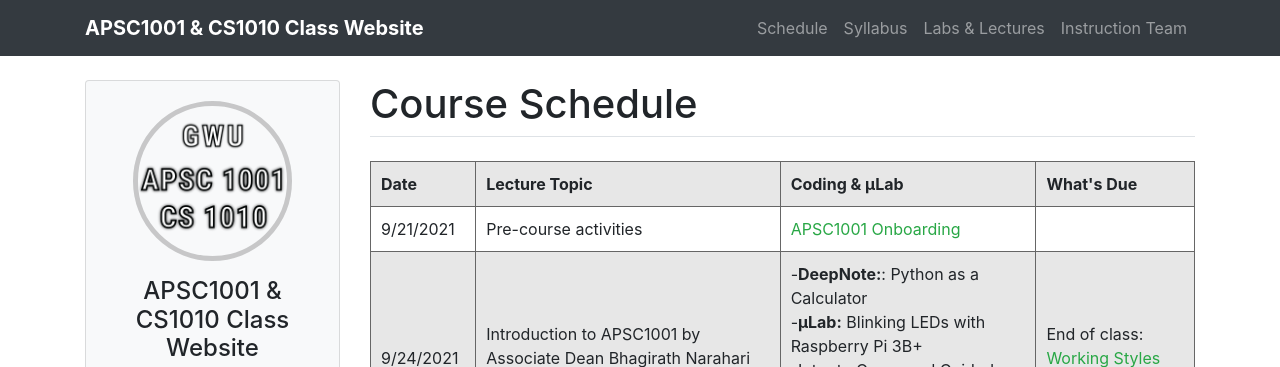
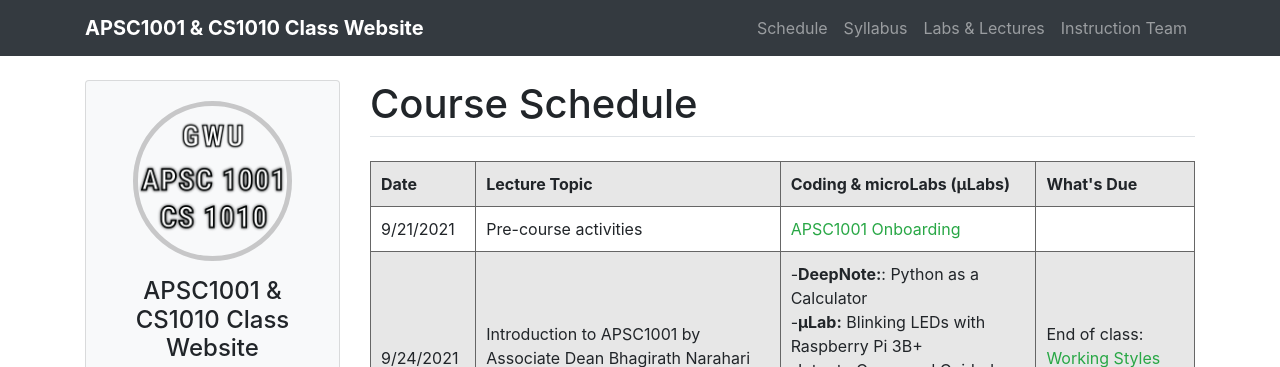
Before and after one commit to GWU-APSC1001/gwu-apsc1001.github.io, a Jekyll site: the page built from _pages/schedule.md, in a window 1280 px wide and 900 px high. Shown: the top 367 px of the window. Built offline with Jekyll 4.4.1, drawn with Linux system fonts in a browser that asks for light colours.

Commit message:
updated _schedule

```diff
--- a/_pages/schedule.md
+++ b/_pages/schedule.md
@@ -10,7 +10,7 @@ title: Course Schedule
     <tr>
       <th style="text-align: left">Date</th>
       <th style="text-align: left">Lecture Topic</th>
-      <th style="text-align: left">Coding & &mu;Lab</th>
+      <th style="text-align: left">Coding & microLabs (&mu;Labs)</th>
       <th style="text-align: left">What's Due</th>
     </tr>
   </thead>
```
